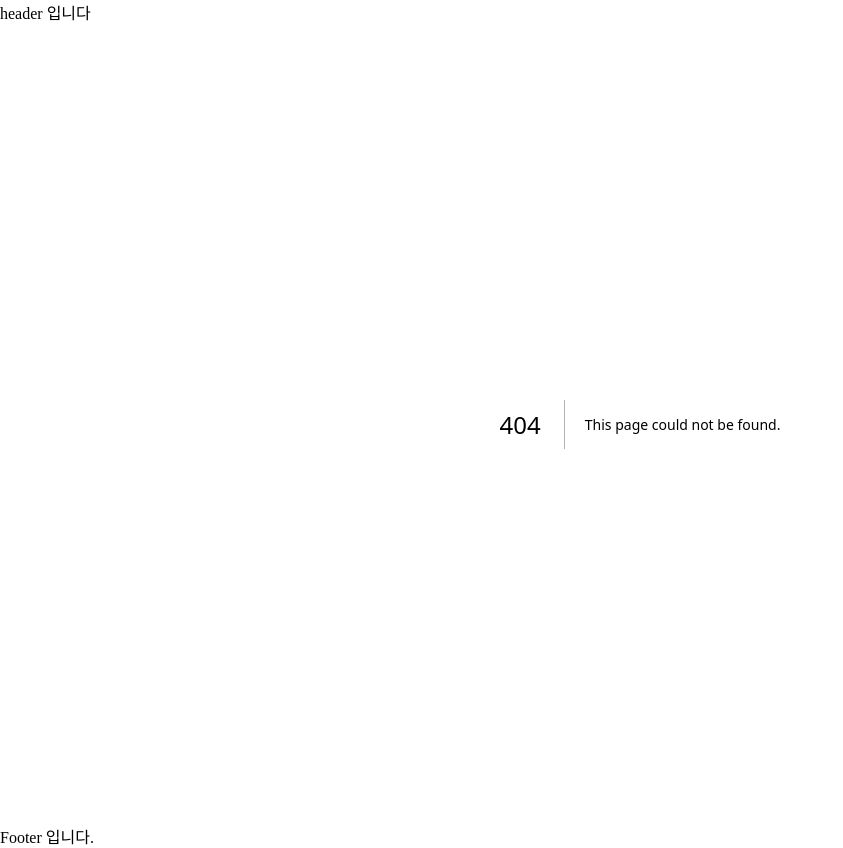
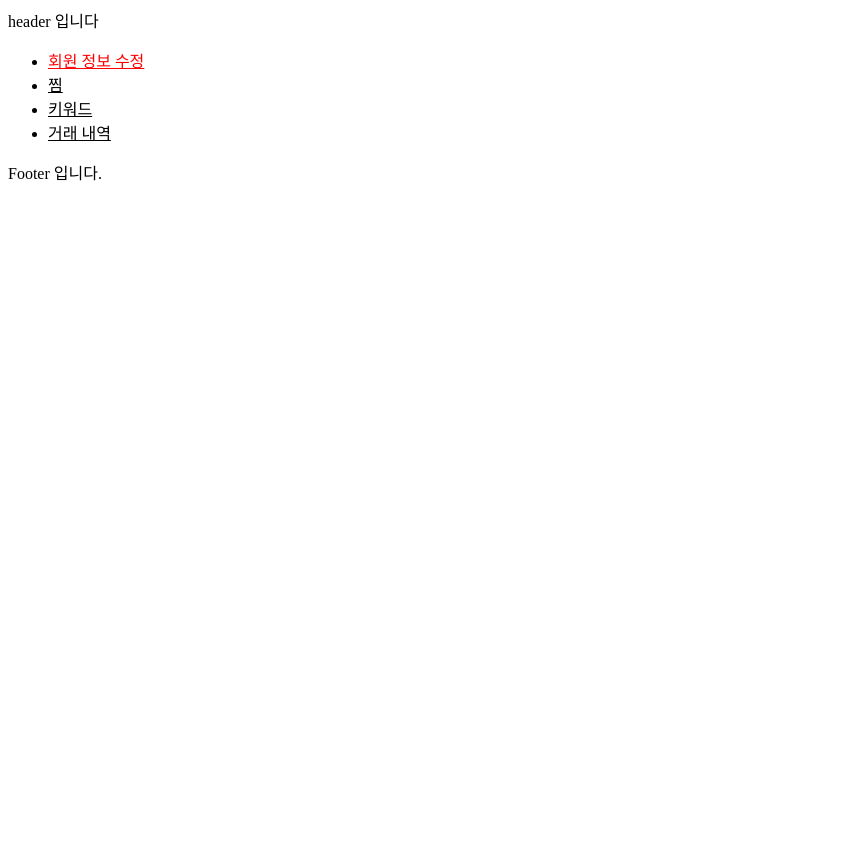
Before and after one commit to Kernel360/F2-omocha-FE, a Next.js app: page /mypage/profile in a window 1280 px wide. Before the commit this address had no page. Shown: the whole page, without its empty margins (0-843 px from the left). After the commit the page ends 800 px from the top, so only its background shows below. Built offline with nearby package versions, Linux system fonts and the light colour scheme.

Commit message:
feat: 마이페이지 경로 추가

```diff
--- /dev/null
+++ b/src/app/mypage/profile/page.tsx
@@ -0,0 +1,29 @@
+'use client';
+
+import MYPAGE_CATEGORY from '@/static/category';
+import Link from 'next/link';
+import { usePathname } from 'next/navigation';
+
+function Home() {
+  const pathname = usePathname();
+  return (
+    <div>
+      <div>
+        <ul>
+          {MYPAGE_CATEGORY.map(category => (
+            <li key={category.id}>
+              <Link
+                href={category.path}
+                style={{ color: category.path === pathname ? 'red' : 'black' }}
+              >
+                {category.name}
+              </Link>
+            </li>
+          ))}
+        </ul>
+      </div>
+    </div>
+  );
+}
+
+export default Home;
--- /dev/null
+++ b/src/static/category.ts
@@ -0,0 +1,8 @@
+const MYPAGE_CATEGORY = [
+  { id: 1, name: '회원 정보 수정', path: '/mypage/profile' },
+  { id: 2, name: '찜', path: '/mypage/heart' },
+  { id: 3, name: '키워드', path: '/mypage/keyword' },
+  { id: 4, name: '거래 내역', path: '/mypage/record' },
+];
+
+export default MYPAGE_CATEGORY;
```
Also changed, not shown: src/app/mypage/heart/page.tsx (added, +9 -0 lines), src/app/mypage/keyword/page.tsx (added, +9 -0 lines), src/app/mypage/page.tsx (added, +7 -0 lines), src/app/mypage/record/page.tsx (added, +9 -0 lines).
